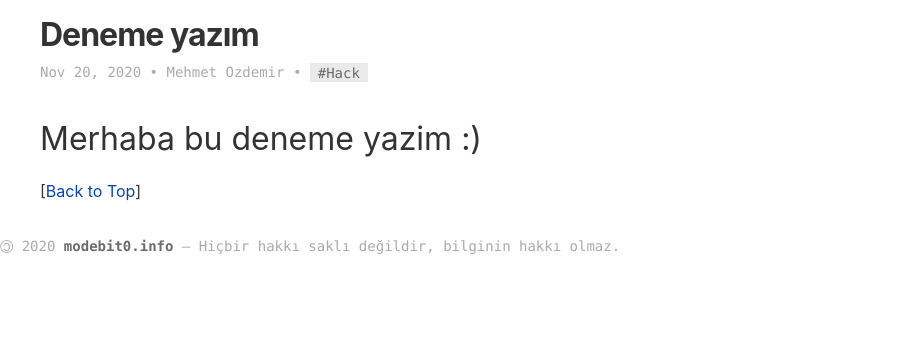
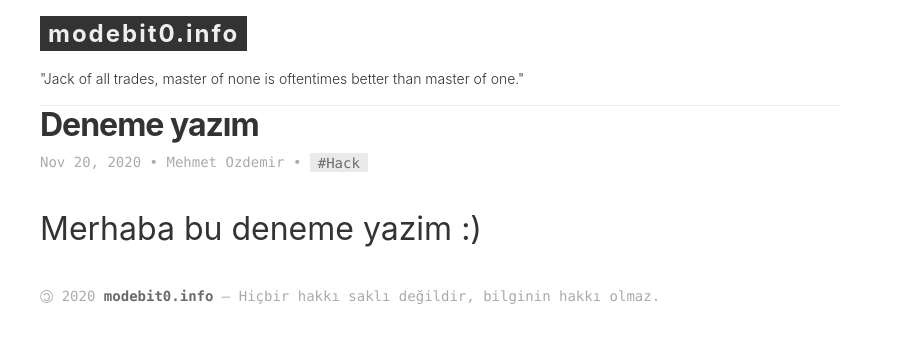
Before and after one commit to onkagitci/onkagitci, a Jekyll site: the page built from _posts/2020-11-20-Deneme yazim.md, in a window 1280 px wide. Shown: the top 343 px of the page, without its empty margins (0-903 px from the left). Built offline with Jekyll 4.4.1, drawn with Linux system fonts in a browser that asks for light colours.

Commit message:
Update post.html

```diff
--- a/_layouts/post.html
+++ b/_layouts/post.html
@@ -1,7 +1,13 @@
 ---
 layout: default
 ---
-<article class="post" itemscope itemtype="http://schema.org/BlogPosting">
+<div class="home">
+	<section class="site-header">
+		<h1 class="smallcap"><a class="site-title" href="{{ site.baseurl }}/">{{ site.title }}</a></h1>
+
+		<p>"Jack of all trades, master of none is oftentimes better than master of one."</p>
+	</section>
+
   <header class="post-header">
     <h1 class="post-title" itemprop="name headline">{{ page.title }}</h1>
     <p class="post-meta">
@@ -44,7 +50,6 @@ layout: default
 		{% endif %}
     {{ content }}
 
-    <p>[<a href="#top">Back to Top</a>]</p>
   </div>
   {% include disqus.html %}
 </article>
```
